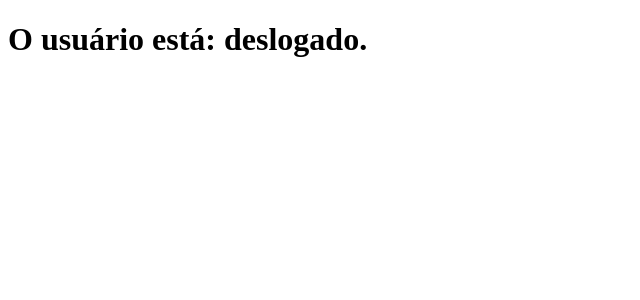
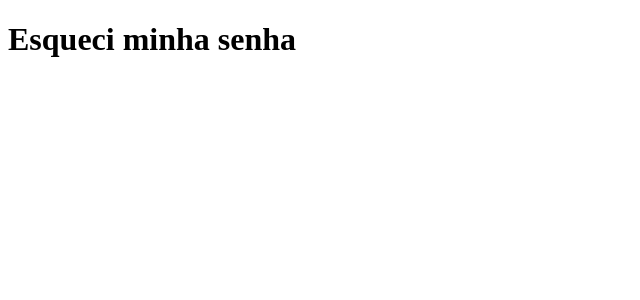
Before and after one commit to emmanuelviniciusdev/animates, a React (Create React App) app: page /esqueci-minha-senha in a window 1280 px wide. Shown: the top 300 px of the page, without its empty margins (0-640 px from the left). Built offline with nearby package versions, Linux system fonts and the light colour scheme.

Commit message:
adiciona novas paginas

```diff
--- a/public/index.html
+++ b/public/index.html
@@ -24,7 +24,7 @@
       work correctly both with client-side routing and a non-root public URL.
       Learn how to configure a non-root public URL by running `npm run build`.
     -->
-        <title>React App</title>
+        <title>Animates</title>
     </head>
     <body>
         <noscript>You need to enable JavaScript to run this app.</noscript>
--- a/src/routes/index.tsx
+++ b/src/routes/index.tsx
@@ -2,6 +2,9 @@ import React, { lazy, Suspense } from 'react'
 import { BrowserRouter as Router, Route, Switch } from 'react-router-dom'
 
 const Home = lazy(() => import('../views/Home'))
+const Login = lazy(() => import('../views/Login'))
+const CriarConta = lazy(() => import('../views/CriarConta'))
+const EsqueciMinhaSenha = lazy(() => import('../views/EsqueciMinhaSenha'))
 
 function Routes() {
     return (
@@ -9,7 +12,15 @@ function Routes() {
             <Router>
                 <Suspense fallback={<p>loading...</p>}>
                     <Switch>
-                        <Route path="/" component={Home} />
+                        <Route exact path="/" component={Home} />
+
+                        {/* Autenticação */}
+                        <Route path="/login" component={Login} />
+                        <Route path="/criar-conta" component={CriarConta} />
+                        <Route
+                            path="/esqueci-minha-senha"
+                            component={EsqueciMinhaSenha}
+                        />
                     </Switch>
                 </Suspense>
             </Router>
--- /dev/null
+++ b/src/views/CriarConta/index.tsx
@@ -0,0 +1,11 @@
+import React from 'react'
+
+function CriarConta() {
+    return (
+        <div>
+            <h1>Criar conta</h1>
+        </div>
+    )
+}
+
+export default CriarConta
--- /dev/null
+++ b/src/views/EsqueciMinhaSenha/index.tsx
@@ -0,0 +1,11 @@
+import React from 'react'
+
+function EsqueciMinhaSenha() {
+    return (
+        <div>
+            <h1>Esqueci minha senha</h1>
+        </div>
+    )
+}
+
+export default EsqueciMinhaSenha
--- a/src/views/Home.tsx
+++ b/src/views/Home/index.tsx
@@ -1,6 +1,6 @@
 import React from 'react'
 import { useSelector } from 'react-redux'
-import { RootState } from '../redux/store'
+import { RootState } from '../../redux/store'
 
 function Home() {
     const auth = useSelector((state: RootState) => state.auth)
--- /dev/null
+++ b/src/views/Login/index.tsx
@@ -0,0 +1,11 @@
+import React from 'react'
+
+function Lofin() {
+    return (
+        <div>
+            <h1>Login</h1>
+        </div>
+    )
+}
+
+export default Lofin
```
